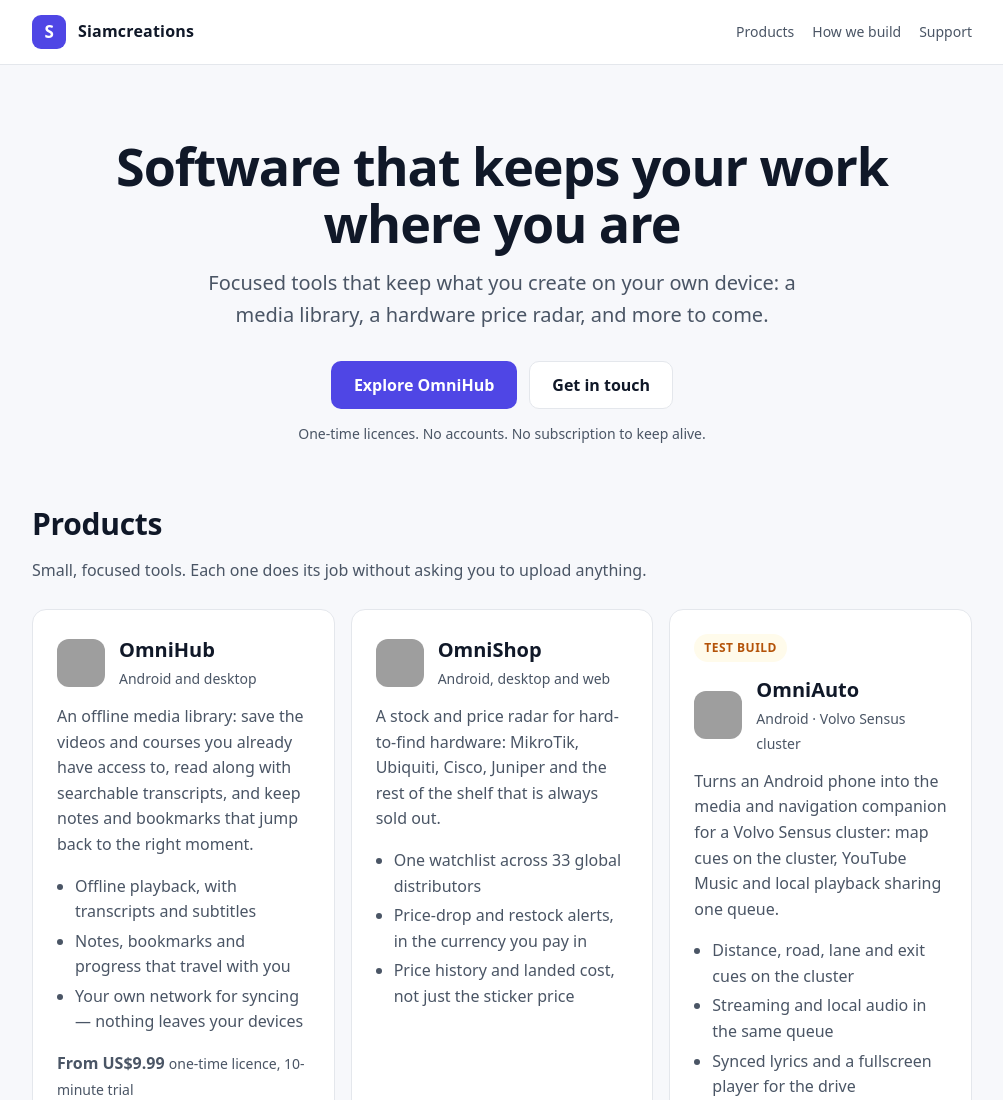
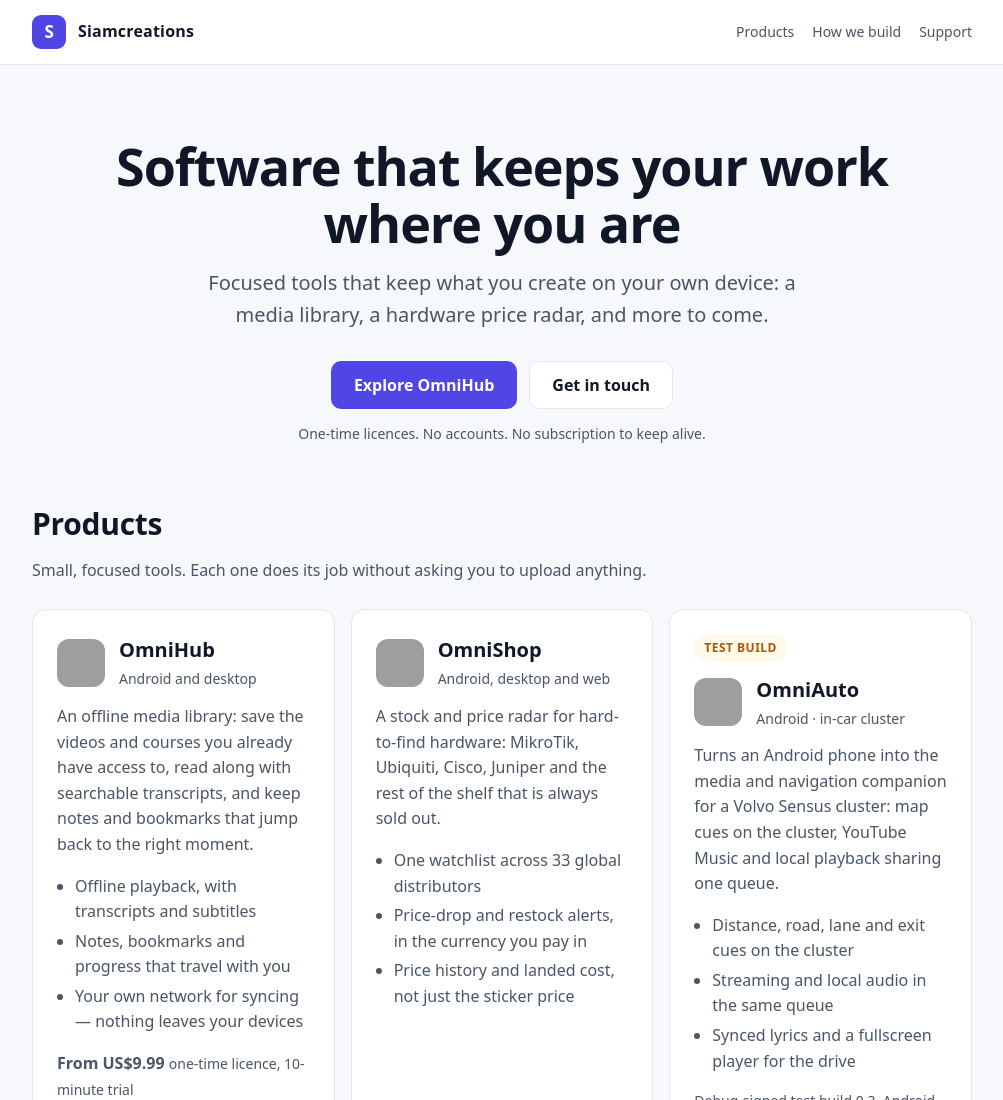
Before and after one commit to pnoch/siamcreations-site, a plain HTML site: page index.html in a window 1280 px wide. Shown: the top 1100 px of the page, without its empty margins (138-1141 px from the left). Drawn offline with Linux system fonts and the light colour scheme; grey boxes are pictures that could not be loaded.

Commit message:
copy: keep the OmniAuto platform line on one row

```diff
--- a/index.html
+++ b/index.html
@@ -161,7 +161,7 @@
               />
               <div>
                 <h3>OmniAuto</h3>
-                <span class="kind">Android · Volvo Sensus cluster</span>
+                <span class="kind">Android · in-car cluster</span>
               </div>
             </div>
             <p>
```
